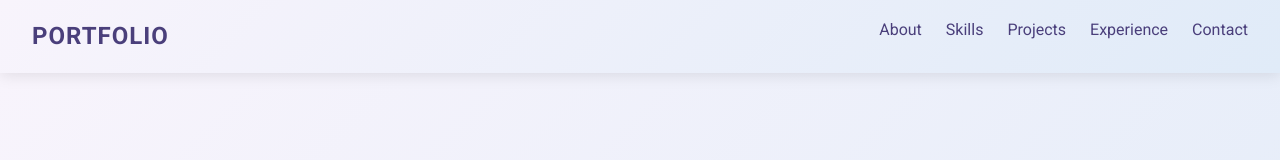
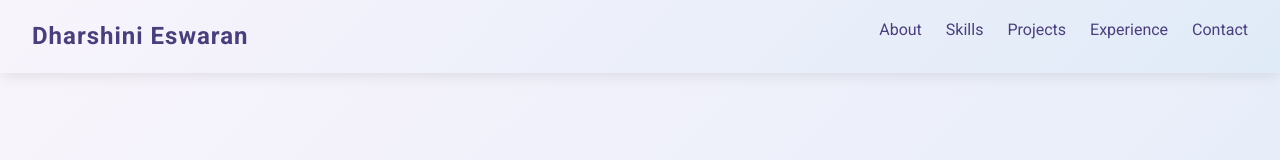
Before and after one commit to Dharshini-E-012/portfolio, a plain HTML site: page index.html in a window 1280 px wide. Shown: the top 160 px of the page. Drawn offline with Linux system fonts and the light colour scheme.

Commit message:
Update logo text in navbar to 'Dharshini Eswaran'

```diff
--- a/index.html
+++ b/index.html
@@ -12,7 +12,7 @@
   <!-- Navbar -->
   <header>
     <nav>
-      <div class="logo">PORTFOLIO</div>
+      <div class="logo">Dharshini Eswaran</div>
       <ul class="nav-links">
         <li><a href="#about">About</a></li>
         <li><a href="#skills">Skills</a></li>
```
